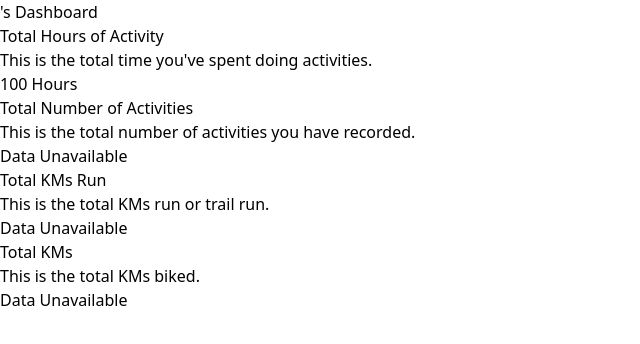
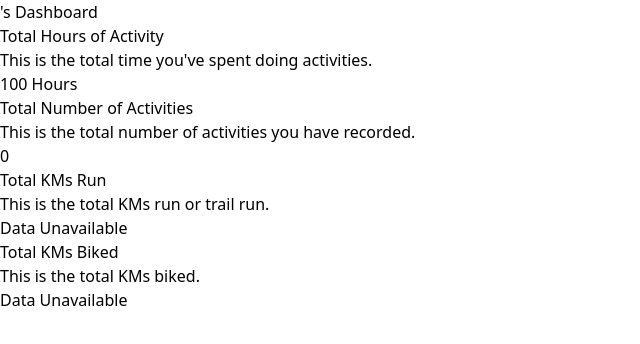
Before and after one commit to BrandtDavis/my-activity-tracker, a React (Create React App) app in the folder client/: page /dashboard/1 in a window 1280 px wide. Shown: the top 344 px of the page, without its empty margins (0-640 px from the left). Built offline with nearby package versions, Linux system fonts and the light colour scheme; no server answers.

Commit message:
Refactor to generate list of ActivityStatCard components

```diff
--- a/client/src/pages/DashboardPage.tsx
+++ b/client/src/pages/DashboardPage.tsx
@@ -3,6 +3,12 @@ import { useParams } from "react-router-dom"
 import { useEffect, useState } from "react";
 
 import { ActivityStatCard } from "../components/ActivityStatCard";
+interface ActivityStatCardProps {
+    header: string
+    body: string
+    data?: number
+    unit?: string
+}
 
 export const DashboardPage = () => {
 
@@ -23,32 +29,48 @@ export const DashboardPage = () => {
       });
     }, []);
 
+
+    let activityCardGridData: ActivityStatCardProps[] = [
+        {
+            header: "Total Hours of Activity",
+            body: "This is the total time you've spent doing activities.",
+            data: 100,
+            unit: "Hours"
+        },
+        {
+            header: "Total Number of Activities",
+            body: "This is the total number of activities you have recorded.",
+            data: 0,
+            unit: ""
+        },
+        {
+            header: "Total KMs Run",
+            body: "This is the total KMs run or trail run.",
+            data: undefined,
+            unit: ""
+        },
+        {
+            header: "Total KMs Biked",
+            body: "This is the total KMs biked.",
+            data: undefined,
+            unit: ""
+        }
+    ]
+
     return (
         <div className="h-100">
             <h1 className="pl-4">{athleteName}'s Dashboard</h1>
-            <div className="container mx-auto border-2 px-4 py-4">
-
-                <ActivityStatCard
-                  header="Total Hours of Activity"
-                  body="This is the total time you've spent doing activities."
-                  data={100}
-                  unit={"Hours"}
-                />
-
-                <ActivityStatCard
-                  header="Total Number of Activities"
-                  body="This is the total number of activities you have recorded."
-                />
-
-                <ActivityStatCard
-                  header="Total KMs Run"
-                  body="This is the total KMs run or trail run."
-                />
-
-                <ActivityStatCard
-                  header="Total KMs"
-                  body="This is the total KMs biked."
-                />
+            <div className="flex flex-row gap-4 flex-wrap mx-auto border-2">
+                {
+                    activityCardGridData.map((item) => (
+                        <ActivityStatCard
+                            header={item.header}
+                            body={item.body}
+                            data={item.data}
+                            unit={item.unit}
+                        />
+                    ))
+                }
             </div>
         </div>
     );
```
